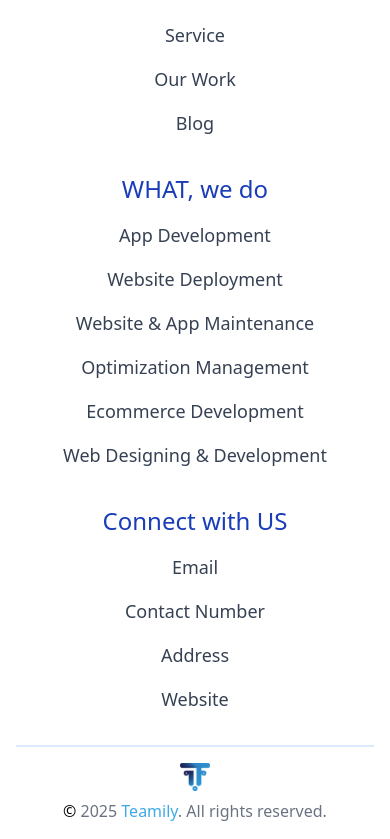
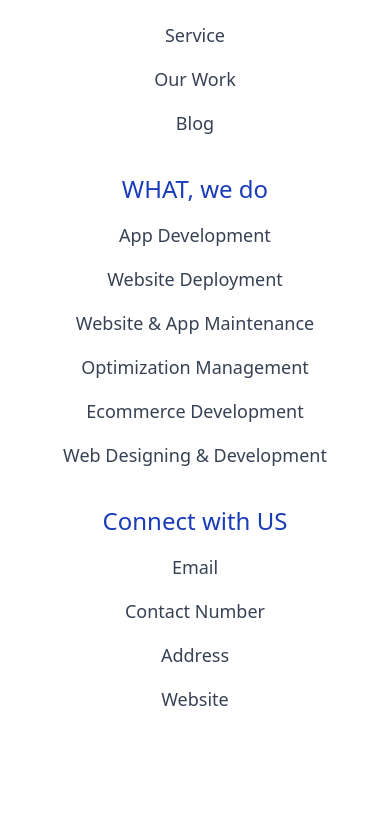
Before and after one commit to teamily-official/Teamily, a React (Vite) app: page / in a window 390 px wide. Shown: the part 7199-8038 px from the top of the page. After the commit the page ends 7944 px from the top, so only its background shows below. Built offline with nearby package versions, Linux system fonts and the light colour scheme; the HTML template or start-up script is replaced by a standard one.

Commit message:
Fix:footer and foter aliment
footer and foter aliment  fix

```diff
--- a/src/App.jsx
+++ b/src/App.jsx
@@ -125,10 +125,11 @@ function App() {
         whileInView="visible"
         variants={fadeUp}
         transition={{ duration: 0.6, delay: 0.2 }}
-        viewport={{ once: false }}
+        viewport={{ once: true }} // ✅ fix: animate only once
       >
         <Footer />
       </m.div>
+
       {/* <SplashCursor /> */}
     </div>
   );
--- a/src/components/Footer.jsx
+++ b/src/components/Footer.jsx
@@ -1,4 +1,4 @@
-import Companylogo from "../../public/Logo/TeamilyLogo.png";
+import Companylogo from "../../public/Logo/Teamily Footer.png";
 import {
   CompanyDetails,
   ContactDetails,
@@ -8,10 +8,15 @@ import { servicesContent } from "../data/ServiceData";
 export function Footer() {
   return (
     <footer className=" w-full h-[3px] bg-gradient-to-r from-[#151F5F] via-[#274990] to-[#3CAAE7] rounded-t-lg">
-      <div className="flex flex-col gap-2 px-4 py-4 lg:py-8 lg:px-2">
-        <div className="flex flex-col md:flex-row justify-center items-center gap-2 md:gap-4 px-2  ">
-          <div className="cursor-pointer hidden md:flex-2/8 md:flex justify-center items-center h-fit w-fit">
-            <img src={Companylogo} alt="Company Logo" width={210} />
+      <div className="flex flex-col gap-2 px-4 py-4 lg:py-8 lg:px-10">
+        <div className="flex flex-col md:flex-row justify-center items-center gap-2 md:gap-4">
+          <div className="cursor-pointer hidden md:flex-2/8 md:flex   items-center h-fit w-fit">
+            <img
+              src={Companylogo}
+              alt="Company Logo"
+              width={180}
+              height={200}
+            />
           </div>
           <div className="flex-6/8 flex flex-col md:flex-row justify-center gap-5 items-center md:justify-between md:items-start ">
             {/* Company Section */}
@@ -67,10 +72,7 @@ export function Footer() {
           </div>
         </div>
 
-        <div className="flex flex-col sm:flex-row justify-center items-center gap-2 sm:gap-0 sm:justify-between mt-2 border-t-2 border-blue-100 pt-4 px-2 sm:mx-30">
-          <div className="cursor-pointer">
-            <img src={Companylogo} alt="Company Logo" width={30} />
-          </div>
+        {/* <div className="flex flex-col sm:flex-row justify-center items-center gap-2 sm:gap-0 sm:justify-between mt-2 border-t-2 border-blue-100 pt-4 px-2 sm:mx-30">
           <div className="cursor-pointer">
             <p className="text-md text-gray-500 text-nowrap select-none">
               <span className="text-bold text-black ">&copy;</span>{" "}
@@ -81,7 +83,7 @@ export function Footer() {
               . All rights reserved.
             </p>
           </div>
-        </div>
+        </div> */}
       </div>
     </footer>
   );
```
Also changed, not shown: public/Logo/Teamily Footer.png (added).
